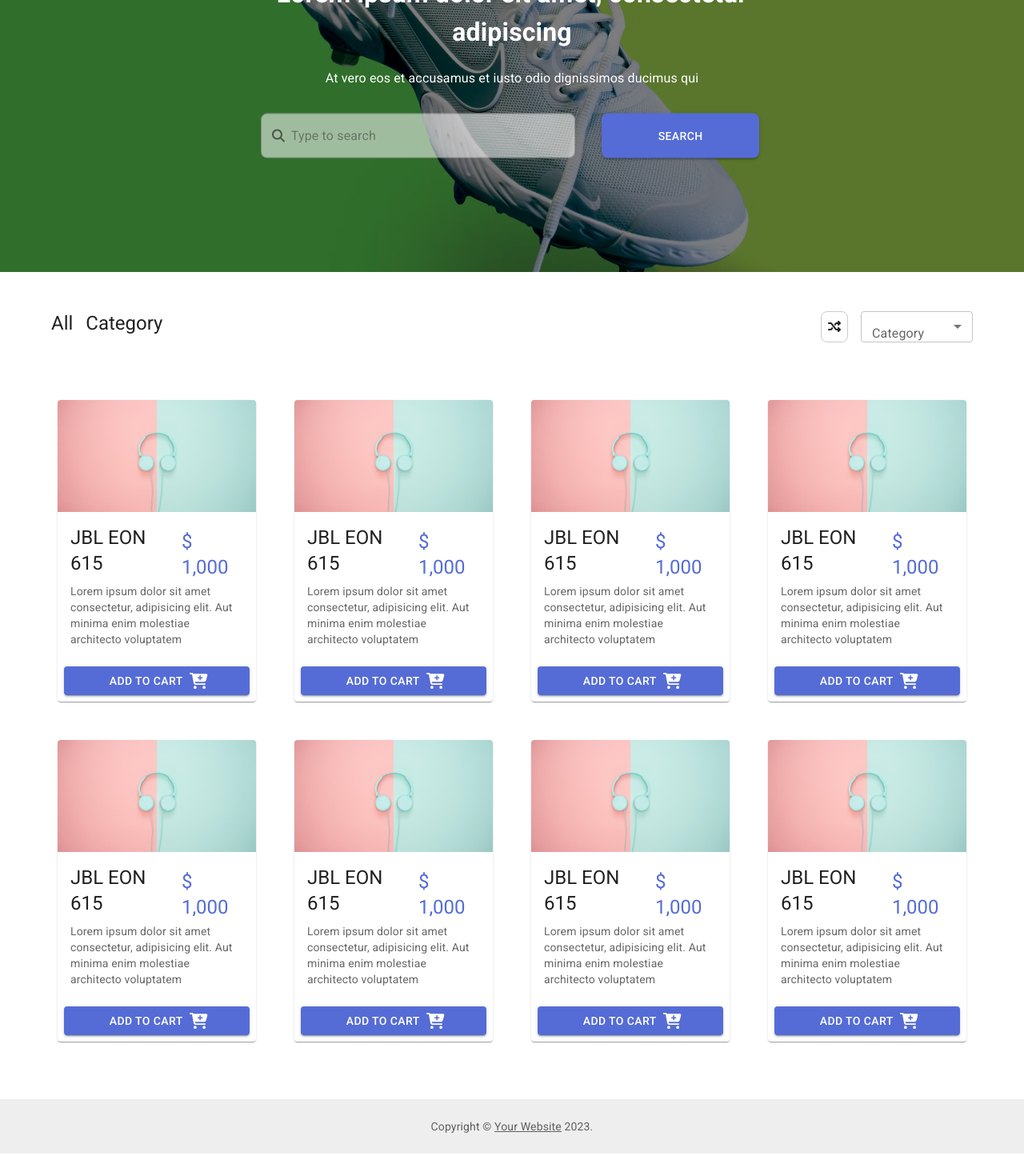
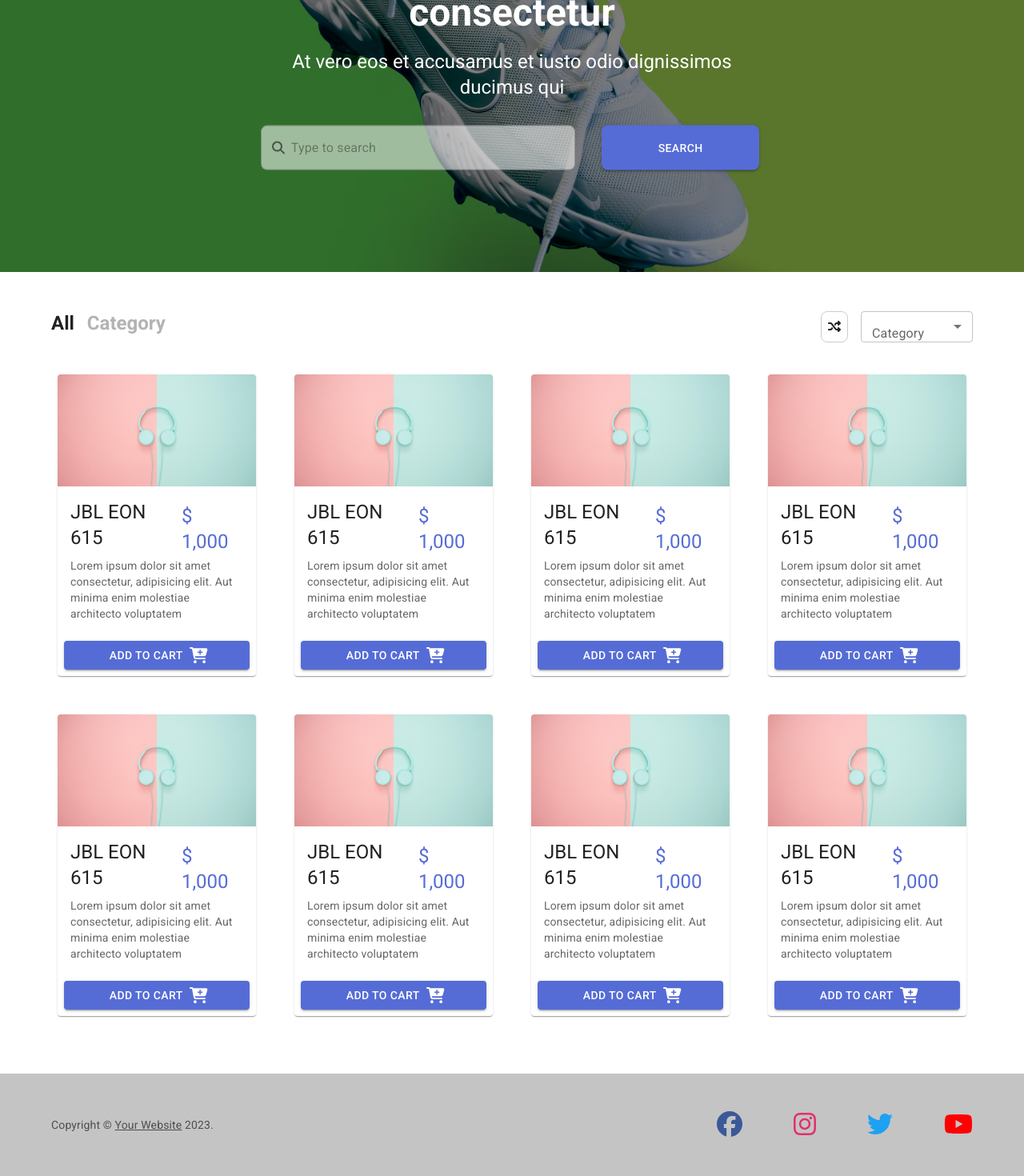
Before and after one commit to ashraf-kabir/react-mui-ecom-boilerplate, a React (Create React App) app: page / in a window 1280 px wide. Shown: the part 196-1666 px from the top of the page at 80% size. Before the commit the page ends 1638 px from the top, so only its background shows below. Built offline with nearby package versions, Linux system fonts and the light colour scheme.

Commit message:
footer and hero section enhancement

```diff
--- a/package.json
+++ b/package.json
@@ -6,6 +6,7 @@
     "@emotion/react": "latest",
     "@emotion/styled": "latest",
     "@fortawesome/fontawesome-svg-core": "^6.3.0",
+    "@fortawesome/free-brands-svg-icons": "^6.3.0",
     "@fortawesome/free-regular-svg-icons": "^6.3.0",
     "@fortawesome/free-solid-svg-icons": "^6.3.0",
     "@fortawesome/react-fontawesome": "^0.2.0",
--- a/src/components/Footer/Footer.jsx
+++ b/src/components/Footer/Footer.jsx
@@ -1,8 +1,12 @@
 import React from 'react';
-import Container from '@mui/material/Container';
-import Box from '@mui/material/Box';
-import Typography from '@mui/material/Typography';
-import Link from '@mui/material/Link';
+import { Container, Grid, Box, Typography, Link } from '@mui/material';
+import { FontAwesomeIcon } from '@fortawesome/react-fontawesome';
+import {
+  faFacebook,
+  faTwitter,
+  faInstagram,
+  faYoutube,
+} from '@fortawesome/free-brands-svg-icons';
 
 function Copyright() {
   return (
@@ -23,16 +27,70 @@
       component='footer'
       sx={{
         py: 3,
-        px: 2,
+        px: 5,
         mt: 'auto',
-        bgcolor: (theme) =>
-          theme.palette.mode === 'light'
-            ? theme.palette.grey[200]
-            : theme.palette.grey[800],
+        height: '8rem',
+        bgcolor: '#c4c4c4',
+        display: 'flex',
+        justifyContent: 'center',
+        alignItems: 'center',
       }}
     >
-      <Container maxWidth='sm'>
-        <Copyright />
+      <Container maxWidth={false}>
+        <Grid
+          container
+          sx={{
+            justifyContent: 'space-between',
+            alignItems: 'center',
+          }}
+        >
+          <Grid item>
+            <Copyright />
+          </Grid>
+          <Grid
+            item
+            // add padding top 1 rem when the screen is small
+            sx={{ '@media (max-width: 600px)': { pt: 2 } }}
+          >
+            <Box
+              sx={{
+                display: 'flex',
+                justifyContent: 'space-between',
+                alignItems: 'center',
+                width: '20rem',
+              }}
+            >
+              <Link href='#' color='inherit'>
+                <FontAwesomeIcon
+                  icon={faFacebook}
+                  size='2x'
+                  style={{ color: '#3b5998' }}
+                />
+              </Link>
+              <Link href='#' color='inherit'>
+                <FontAwesomeIcon
+                  icon={faInstagram}
+                  size='2x'
+                  style={{ color: '#e1306c' }}
+                />
+              </Link>
+              <Link href='#' color='inherit'>
+                <FontAwesomeIcon
+                  icon={faTwitter}
+                  size='2x'
+                  style={{ color: '#1da1f2' }}
+                />
+              </Link>
+              <Link href='#' color='inherit'>
+                <FontAwesomeIcon
+                  icon={faYoutube}
+                  size='2x'
+                  style={{ color: '#ff0000' }}
+                />
+              </Link>
+            </Box>
+          </Grid>
+        </Grid>
       </Container>
     </Box>
   );
--- a/src/components/Header/ScrollToColor.jsx
+++ b/src/components/Header/ScrollToColor.jsx
@@ -11,10 +11,10 @@
   return React.cloneElement(props.children, {
     style: {
       backgroundColor: trigger ? 'rgba(0, 0, 0, 0.3)' : 'transparent',
-      color: trigger ? 'white' : 'black',
+      // color: trigger ? 'white' : 'black',
       transition: trigger ? '0.3s' : '0.5s',
       boxShadow: 'none',
-      padding: '10px 0px',
+      // padding: '10px 0px',
     },
   });
 };
--- a/src/components/HeroSection/HeroSection.jsx
+++ b/src/components/HeroSection/HeroSection.jsx
@@ -5,6 +5,7 @@
   InputAdornment,
   Button,
   TextField,
+  Typography,
   // styled,
 } from '@mui/material';
 import { FontAwesomeIcon } from '@fortawesome/react-fontawesome';
@@ -21,8 +22,27 @@
       }}
     >
       <Box className='hero__text'>
-        <h1>Lorem ipsum dolor sit amet, consectetur adipiscing</h1>
-        <p>At vero eos et accusamus et iusto odio dignissimos ducimus qui</p>
+        {/* <h1>Lorem ipsum dolor sit amet, consectetur adipiscing</h1>
+        <p>At vero eos et accusamus et iusto odio dignissimos ducimus qui</p> */}
+        <Typography
+          variant='h3'
+          gutterBottom
+          sx={{
+            fontWeight: 'bold',
+            color: 'white',
+          }}
+        >
+          Lorem ipsum dolor sit amet, consectetur
+        </Typography>
+        <Typography
+          variant='h5'
+          gutterBottom
+          sx={{
+            color: 'white',
+          }}
+        >
+          At vero eos et accusamus et iusto odio dignissimos ducimus qui
+        </Typography>
 
         <Grid
           container
--- a/src/components/Pages/Home/Home.jsx
+++ b/src/components/Pages/Home/Home.jsx
@@ -27,7 +27,6 @@
       style={{ margin: 0, padding: 0 }}
       maxWidth={false}
     >
-      {/* add a hero image */}
       <Container maxWidth={false} style={{ margin: 0, padding: 0 }}>
         <HeroSection />
       </Container>
@@ -38,7 +37,7 @@
           sx={{
             justifyContent: 'space-between',
             alignItems: 'center',
-            padding: '3rem 4rem',
+            padding: '3rem 4rem 1rem 4rem',
           }}
         >
           <Grid
@@ -50,10 +49,24 @@
               padding: 0,
             }}
           >
-            <Typography variant='h5' mr={2} gutterBottom>
+            <Typography
+              variant='h5'
+              mr={2}
+              gutterBottom
+              sx={{
+                fontWeight: 'bold',
+              }}
+            >
               All
             </Typography>
-            <Typography variant='h5' gutterBottom>
+            <Typography
+              variant='h5'
+              gutterBottom
+              sx={{
+                color: '#b3b3b3',
+                fontWeight: 'bold',
+              }}
+            >
               Category
             </Typography>
           </Grid>
```
Also changed, not shown: 1 other file (tests, documents, lock files or other folders).
